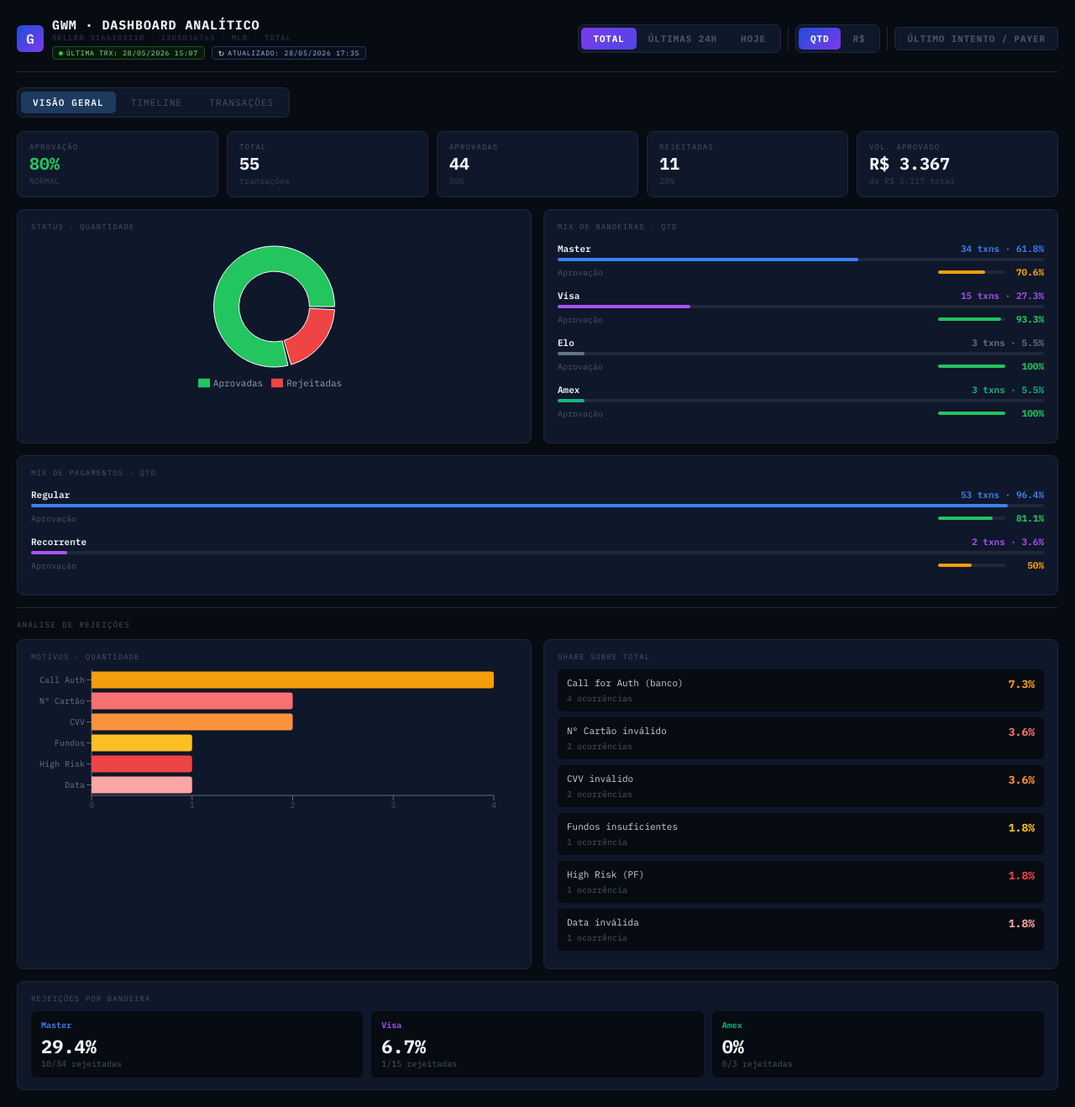
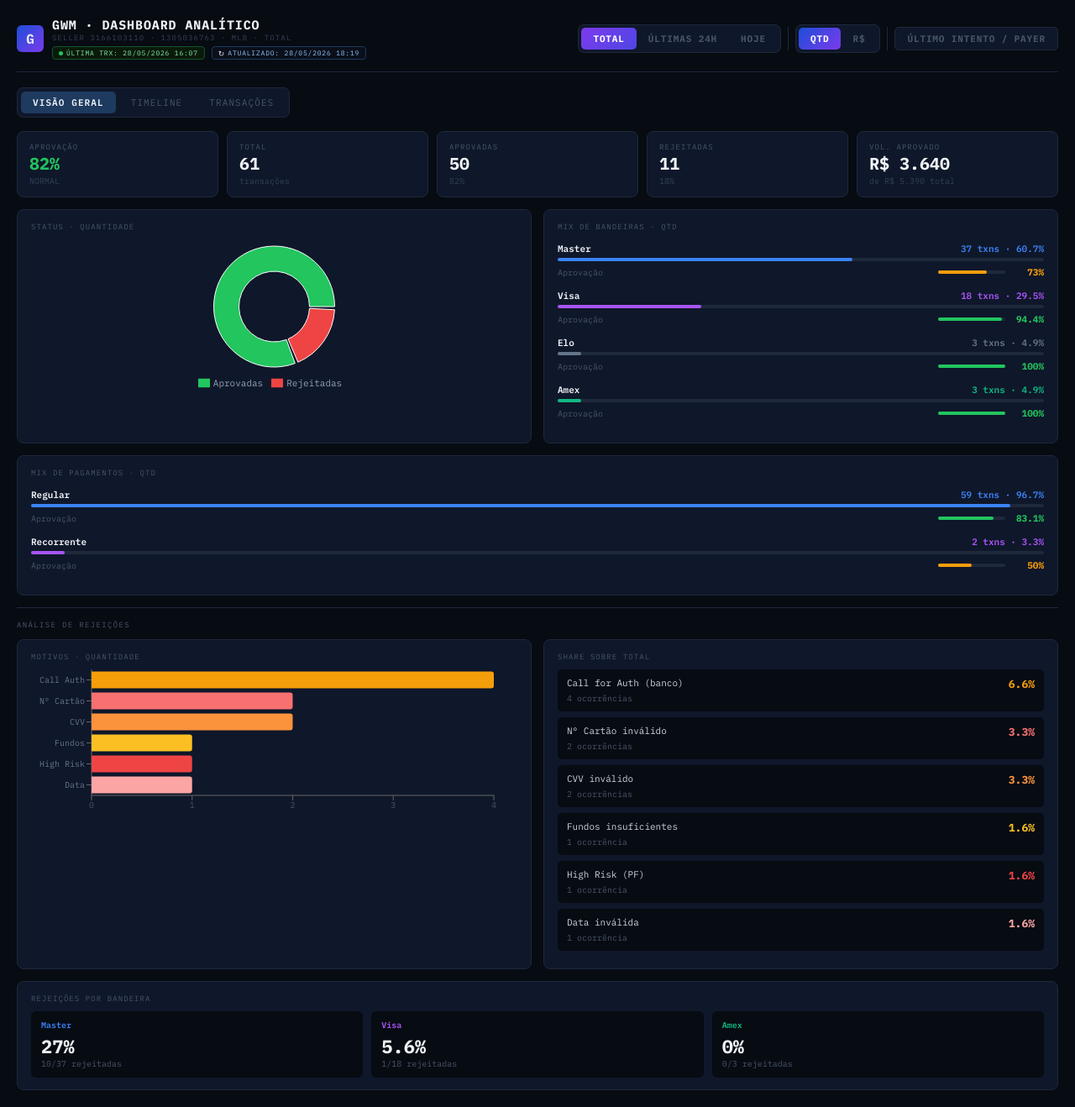
Before and after one commit to lucasmartinelli-code/gwm-dashboard, a React (Create React App) app: page / in a window 1280 px wide. Shown: the whole page at 84% size. Built offline with nearby package versions, Linux system fonts and the light colour scheme.

Commit message:
data: auto-update NRT 2026-05-28 18:19

```diff
--- a/src/GWMDashboard.jsx
+++ b/src/GWMDashboard.jsx
@@ -2,6 +2,12 @@ import { useState, useMemo } from "react";
 import { BarChart, Bar, XAxis, YAxis, Tooltip, ResponsiveContainer, Cell, PieChart, Pie, Legend, ComposedChart, Line } from "recharts";
 
 const RAW = [
+  { id:"160625320157", payerId:"1535370655", collectorId:"3166103110", date:"28/05/2026 16:07", status:"approved", detail:"accredited", amount:56, method:"master", op:"regular_payment" },
+  { id:"161412527844", payerId:"1582811130", collectorId:"3166103110", date:"28/05/2026 16:06", status:"approved", detail:"accredited", amount:56, method:"visa", op:"regular_payment" },
+  { id:"161412527752", payerId:"1649254098", collectorId:"3166103110", date:"28/05/2026 16:05", status:"approved", detail:"accredited", amount:35, method:"visa", op:"regular_payment" },
+  { id:"161412873326", payerId:"1665389127", collectorId:"3166103110", date:"28/05/2026 16:03", status:"approved", detail:"accredited", amount:56, method:"visa", op:"regular_payment" },
+  { id:"160619600041", payerId:"1235563661", collectorId:"3166103110", date:"28/05/2026 15:48", status:"approved", detail:"accredited", amount:35, method:"master", op:"regular_payment" },
+  { id:"160619023173", payerId:"1500261946", collectorId:"3166103110", date:"28/05/2026 15:35", status:"approved", detail:"accredited", amount:35, method:"master", op:"regular_payment" },
   { id:"160613934093", payerId:"1529129450", collectorId:"3166103110", date:"28/05/2026 15:07", status:"approved", detail:"accredited", amount:35, method:"visa", op:"regular_payment" },
   { id:"160613931877", payerId:"1607737384", collectorId:"3166103110", date:"28/05/2026 15:04", status:"approved", detail:"accredited", amount:35, method:"visa", op:"regular_payment" },
   { id:"160613697597", payerId:"1667908739", collectorId:"3166103110", date:"28/05/2026 15:00", status:"approved", detail:"accredited", amount:35, method:"visa", op:"regular_payment" },
@@ -60,7 +66,7 @@ const RAW = [
 ];
 
 const COLLECTOR_ID = "3166103110";
-const LAST_UPDATED = "28/05/2026 17:35";
+const LAST_UPDATED = "28/05/2026 18:19";
 const LAST_TRX     = RAW.length > 0 ? RAW[0].date : "-";
 const METHOD_COLORS = { master:"#3b82f6", visa:"#a855f7", amex:"#10b981" };
 const STATUS_COLORS = { approved:"#22c55e", rejected:"#ef4444", refunded:"#f59e0b" };
```
